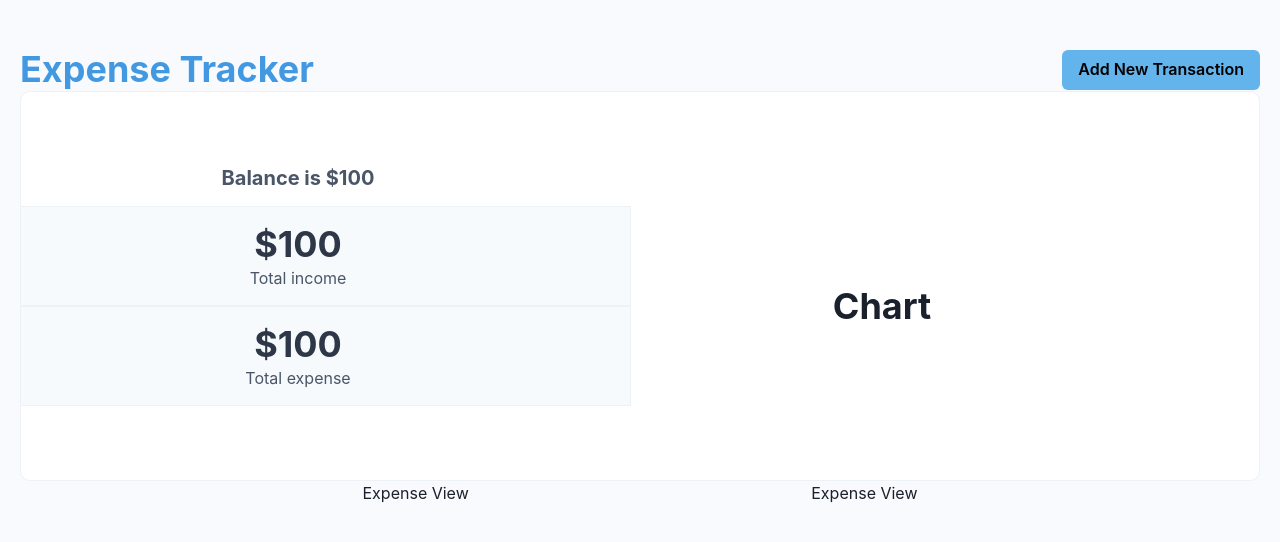
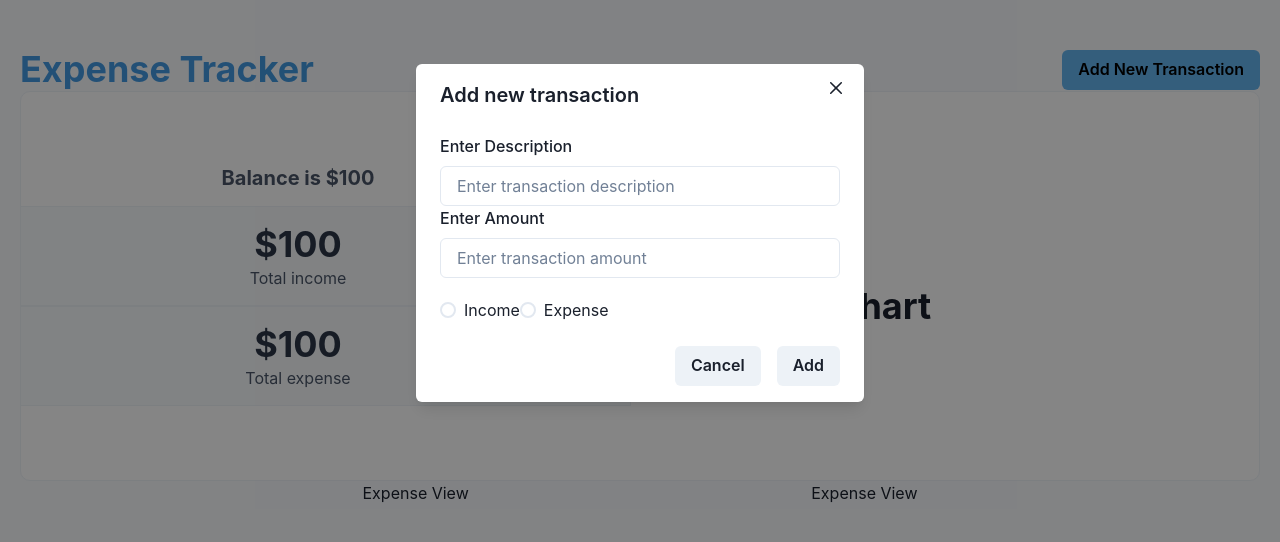
Before and after one commit to BuickSalesman/practice-expense-tracker, a React (Vite) app: page / in a window 1280 px wide. Both pictures are taken after a click on the button "Add New Transaction". Shown: the top 542 px of the page. Built offline with nearby package versions, Linux system fonts and the light colour scheme.

Commit message:
finished integrating modal component into summary view. Starting work on chart component

```diff
--- a/src/components/add-transaction/index.jsx
+++ b/src/components/add-transaction/index.jsx
@@ -14,9 +14,9 @@ import {
   RadioGroup,
 } from "@chakra-ui/react";
 
-export default function Transactionform() {
+export default function TransactionForm({ onClose, isOpen }) {
   return (
-    <Modal>
+    <Modal isOpen={isOpen} onClose={onClose}>
       <form>
         <ModalOverlay />
         <ModalContent>
@@ -41,7 +41,9 @@ export default function Transactionform() {
             </RadioGroup>
           </ModalBody>
           <ModalFooter>
-            <Button mr="4">Cancel</Button>
+            <Button mr="4" onClick={onClose}>
+              Cancel
+            </Button>
             <Button>Add</Button>
           </ModalFooter>
         </ModalContent>
--- a/src/components/main/index.jsx
+++ b/src/components/main/index.jsx
@@ -1,8 +1,10 @@
-import { Button, Flex, Heading } from "@chakra-ui/react";
+import { Button, Flex, Heading, useDisclosure } from "@chakra-ui/react";
 import Summary from "../summary";
 import ExpenseView from "../expense-view";
 
 export default function Main() {
+  const { isOpen, onOpen, onClose } = useDisclosure();
+
   return (
     <Flex textAlign={"center"} flexDirection={"column"} pr={"5"} pl={"5"}>
       <Flex alignItems={"center"} justifyContent={"space-between"} mt={"12"}>
@@ -10,12 +12,12 @@ export default function Main() {
           Expense Tracker
         </Heading>
         <Flex alignItems={"center"}>
-          <Button bg={"blue.300"} color={"black"} ml={"4"}>
+          <Button onClick={onOpen} bg={"blue.300"} color={"black"} ml={"4"}>
             Add New Transaction
           </Button>
         </Flex>
       </Flex>
-      <Summary />
+      <Summary isOpen={isOpen} onClose={onClose} />
       <Flex
         w={"full"}
         alignItems={"flex-start"}
--- a/src/components/summary/index.jsx
+++ b/src/components/summary/index.jsx
@@ -1,6 +1,7 @@
 import { Box, Flex, Heading, Text } from "@chakra-ui/react";
+import TransactionForm from "../add-transaction";
 
-export default function Summary() {
+export default function Summary({ onClose, isOpen }) {
   return (
     <Box
       p={"6"}
@@ -78,6 +79,7 @@ export default function Summary() {
           <Heading>Chart</Heading>
         </Box>
       </Flex>
+      <TransactionForm onClose={onClose} isOpen={isOpen} />
     </Box>
   );
 }
```
